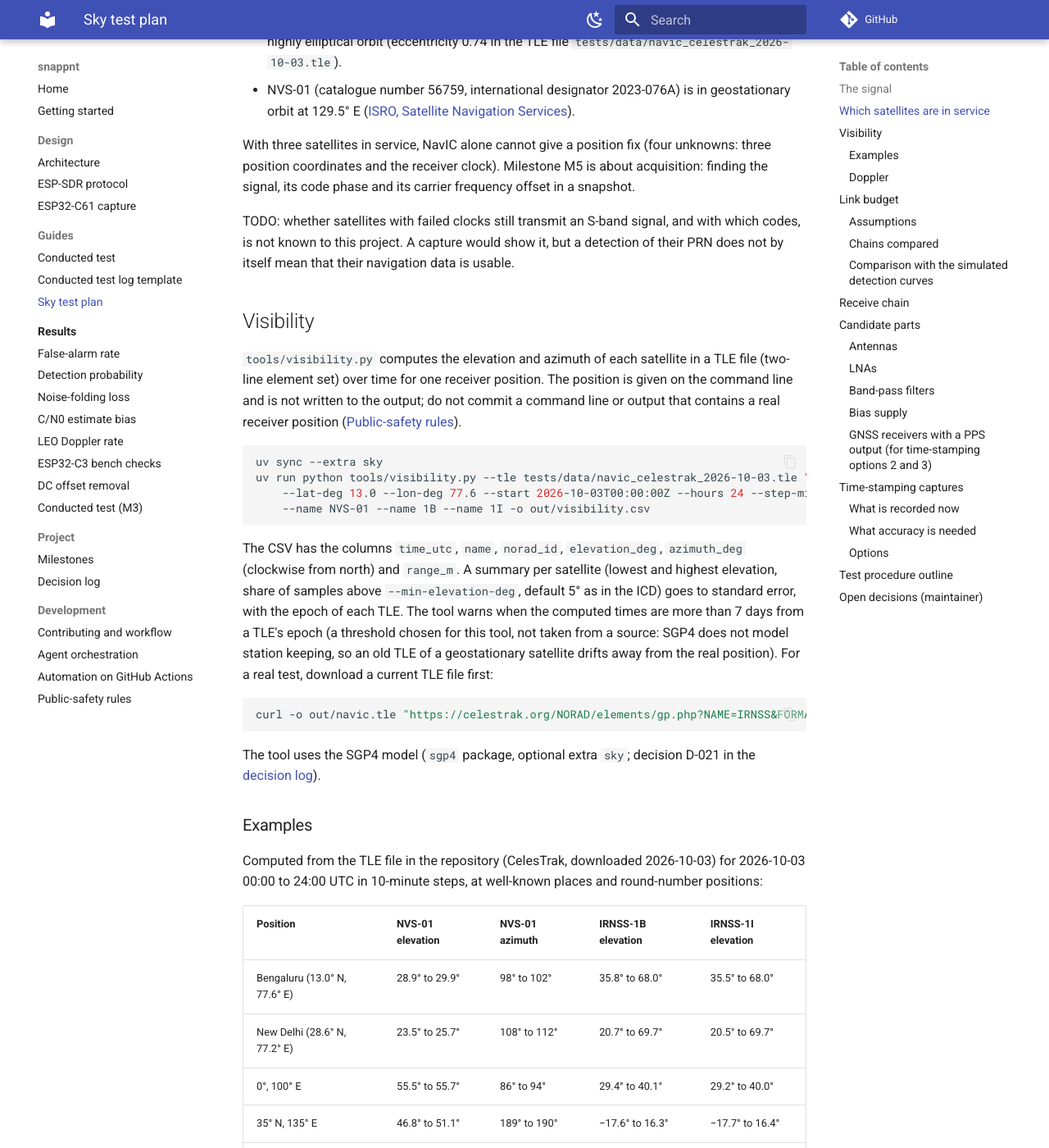
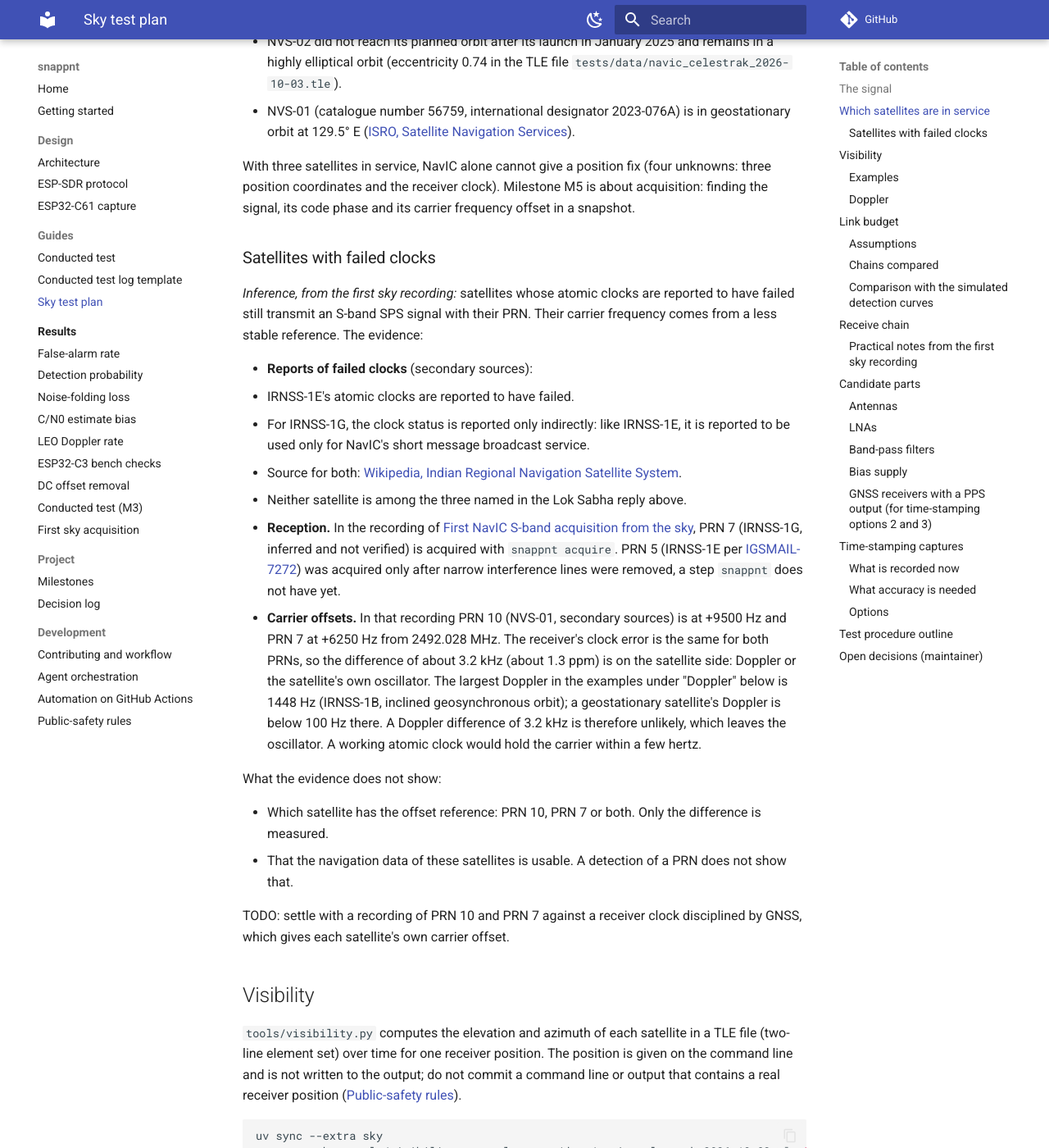
Before and after one commit to h-shiono/snappnt, an MkDocs documentation site: the page built from docs/guides/sky-test-plan.md, in a window 1280 px wide and 1400 px high, scrolled down 1564 px. Shown: the whole window at 82% size. Built offline with MkDocs 1.6.1 and Material for MkDocs 9.7.7, drawn with Linux system fonts in a browser that asks for light colours; comment, search, counter and statistics services are not loaded; some of the changed text lies outside the part shown.

Commit message:
Record the first NavIC S-band acquisition from the sky
Add docs/results/sky-first-acquisition.md: PRN 10 and PRN 7 acquired from a
B210 clone recording with snappnt convert and snappnt acquire alone, with the
code-drift and sample-drop checks, the noise-only reference, the earlier
attempts and a link-budget comparison. On the raw recording the false-alarm
threshold does not hold (noise-only codes exceed it), so PRN 5 is recorded as
not reproduced; narrow-line removal is the missing step (proposed in #74).

Update the sky test plan: the first reception, practical notes for GQRX and
the B210, and an inference about satellites with failed clocks.

Co-Authored-By: Claude Opus 5.5 <noreply@anthropic.com>
Signed-off-by: h-shiono <hato.gnss@gmail.com>

```diff
--- a/docs/guides/sky-test-plan.md
+++ b/docs/guides/sky-test-plan.md
@@ -4,9 +4,11 @@ This page prepares the first reception of a real NavIC satellite from the sky: t
 S-band Standard Positioning Service (SPS) signal at 2492.028 MHz, mainly from NVS-01 in
 geostationary orbit. It covers which satellites can be seen and where, how strong the signal
 is expected to be at the receiver input, which parts the receive chain needs, how captures
-can be time-stamped, and an outline of the test. Nothing has been received from the sky yet;
-every C/N0 on this page is an estimate. Parts are listed as candidates only; choosing and
-buying them is the maintainer's decision (GitHub issue #14).
+can be time-stamped, and an outline of the test. The first reception from the sky, with a
+B210 clone on 2026-10-04, is recorded in
+[First NavIC S-band acquisition from the sky](../results/sky-first-acquisition.md); every other
+C/N0 on this page is an estimate. Parts are listed as candidates only; choosing and buying them
+is the maintainer's decision (GitHub issue #14).
 
 Symbols used on this page:
 
@@ -62,9 +64,41 @@ With three satellites in service, NavIC alone cannot give a position fix (four u
 three position coordinates and the receiver clock). Milestone M5 is about acquisition:
 finding the signal, its code phase and its carrier frequency offset in a snapshot.
 
-TODO: whether satellites with failed clocks still transmit an S-band signal, and with which
-codes, is not known to this project. A capture would show it, but a detection of their PRN
-does not by itself mean that their navigation data is usable.
+### Satellites with failed clocks
+
+*Inference, from the first sky recording:* satellites whose atomic clocks are reported to
+have failed still transmit an S-band SPS signal with their PRN. Their carrier frequency comes
+from a less stable reference. The evidence:
+
+- **Reports of failed clocks** (secondary sources):
+  - IRNSS-1E's atomic clocks are reported to have failed.
+  - For IRNSS-1G, the clock status is reported only indirectly: like IRNSS-1E, it is reported
+    to be used only for NavIC's short message broadcast service.
+  - Source for both:
+    [Wikipedia, Indian Regional Navigation Satellite System](https://en.wikipedia.org/wiki/Indian_Regional_Navigation_Satellite_System).
+  - Neither satellite is among the three named in the Lok Sabha reply above.
+- **Reception.** In the recording of
+  [First NavIC S-band acquisition from the sky](../results/sky-first-acquisition.md), PRN 7
+  (IRNSS-1G, inferred and not verified) is acquired with `snappnt acquire`. PRN 5 (IRNSS-1E per
+  [IGSMAIL-7272](https://lists.igs.org/pipermail/igsmail/2016/001106.html)) was acquired only
+  after narrow interference lines were removed, a step `snappnt` does not have yet.
+- **Carrier offsets.** In that recording PRN 10 (NVS-01, secondary sources) is at +9500 Hz and
+  PRN 7 at +6250 Hz from 2492.028 MHz. The receiver's clock error is the same for both PRNs, so
+  the difference of about 3.2 kHz (about 1.3 ppm) is on the satellite side: Doppler or the
+  satellite's own oscillator. The largest Doppler in the examples under "Doppler" below is
+  1448 Hz (IRNSS-1B, inclined geosynchronous orbit); a geostationary satellite's Doppler is below
+  100 Hz there. A Doppler difference of 3.2 kHz is therefore unlikely, which leaves the
+  oscillator. A working atomic clock would hold the carrier within a few hertz.
+
+What the evidence does not show:
+
+- Which satellite has the offset reference: PRN 10, PRN 7 or both. Only the difference is
+  measured.
+- That the navigation data of these satellites is usable. A detection of a PRN does not show
+  that.
+
+TODO: settle with a recording of PRN 10 and PRN 7 against a receiver clock disciplined by GNSS,
+which gives each satellite's own carrier offset.
 
 ## Visibility
 
@@ -276,6 +310,25 @@ antenna (RHCP, 2492 MHz) → LNA → band-pass filter 2483.5–2500 MHz → cabl
   the rules of [Conducted test](conducted-test.md) about transmitting still apply to any
   transmission.
 
+### Practical notes from the first sky recording
+
+From [First NavIC S-band acquisition from the sky](../results/sky-first-acquisition.md), where
+earlier attempts that ignored these points gave no detection:
+
+- **Set the GQRX "Bandwidth" to the sample rate.** With 0, outside signals appeared only in a
+  narrow part of the band around the tune frequency (*inferred*: the analog filter was at its
+  minimum). The NavIC signal is then lost when it is not at the tune frequency.
+- **Connect the B210 directly to the computer, not through a USB hub.** Through a hub, a comb
+  of narrow lines appeared in the spectrum; connected directly, it did not.
+- **Power the LNA from a battery.** The first detections were made this way. A supply from
+  the computer's USB could bring the same kind of interference into the LNA as the hub did.
+  This is an *inference*; a comparison was not recorded.
+- **Keep the antenna away from USB cables,** for the same reason (*inference*).
+- **GQRX recordings.** The `_fc.raw` files written by GQRX's I/Q recorder are complex 32-bit
+  floats: convert them with `snappnt convert --format uhd-float`. The file name carries the
+  hardware tune frequency and the sample rate
+  (`gqrx_<date>_<time>_<frequency>_<rate>_fc.raw`). Pass that frequency to `--freq-hz`.
+
 ## Candidate parts
 
 Candidates found by a web search on 2026-10-03. Specifications are from the linked datasheet
--- a/mkdocs.yml
+++ b/mkdocs.yml
@@ -70,6 +70,7 @@ nav:
       - ESP32-C3 bench checks: results/esp32c3-bench-no-rf.md
       - DC offset removal: results/dc-removal.md
       - Conducted test (M3): results/conducted-m3.md
+      - First sky acquisition: results/sky-first-acquisition.md
   - Project:
       - Milestones: project/milestones.md
       - Decision log: project/decisions.md
```
Also changed, not shown: docs/results/index.md (+1 -0 lines), docs/results/sky-first-acquisition.md (added, +250 -0 lines).
